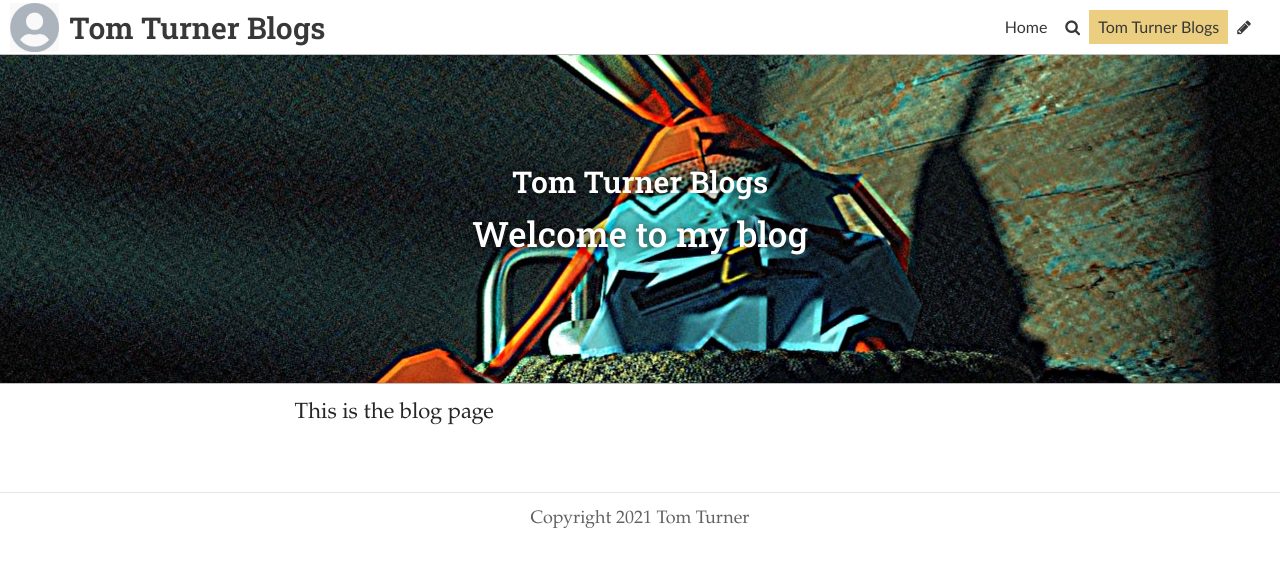
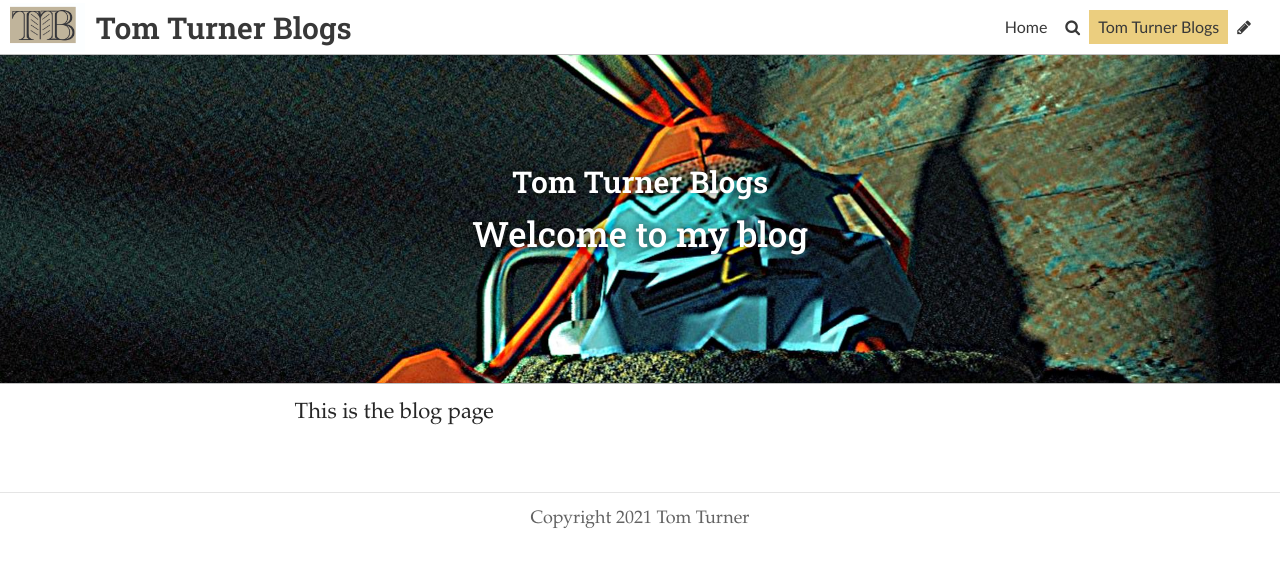
Before and after one commit to Tomturner11/Toms-typography, a Jekyll site: the page built from pages/tom-turner-blogs.md, in a window 1280 px wide. Shown: the top 567 px of the page. Built offline with Jekyll 4.4.1, drawn with Linux system fonts in a browser that asks for light colours; some web fonts are replaced.

Commit message:
Update Settings “general”

```diff
--- a/_data/settings.yml
+++ b/_data/settings.yml
@@ -6,7 +6,7 @@ header_text: My Dream Blog
 header_text_color: "#ffffff"
 bannerheight: 20vmax
 navbarheight: 55px
-logo: /uploads/logo.jpg
+logo: ../uploads/typography-logo.jpg
 favicon: ../uploads/typography-logo.jpg
 gridlayout: false
 fixednavbar: false
```
